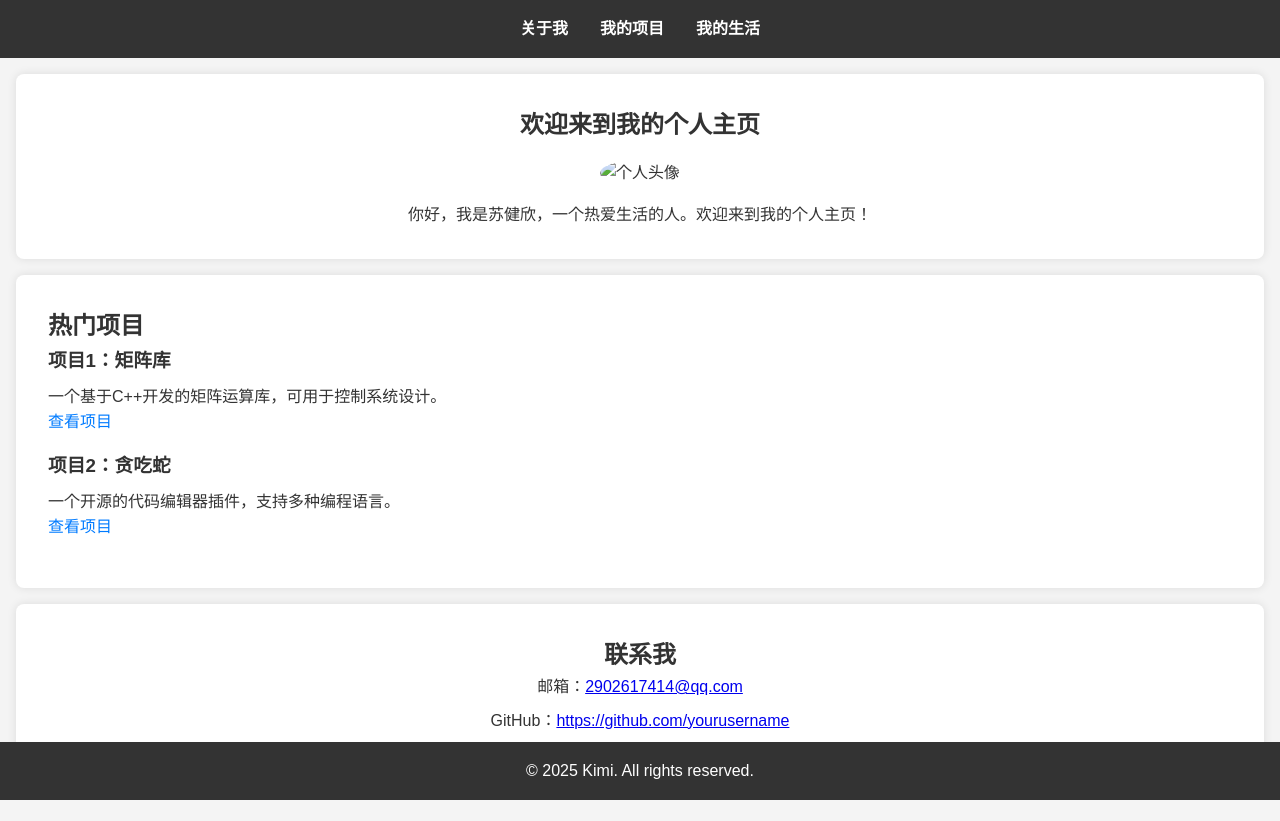
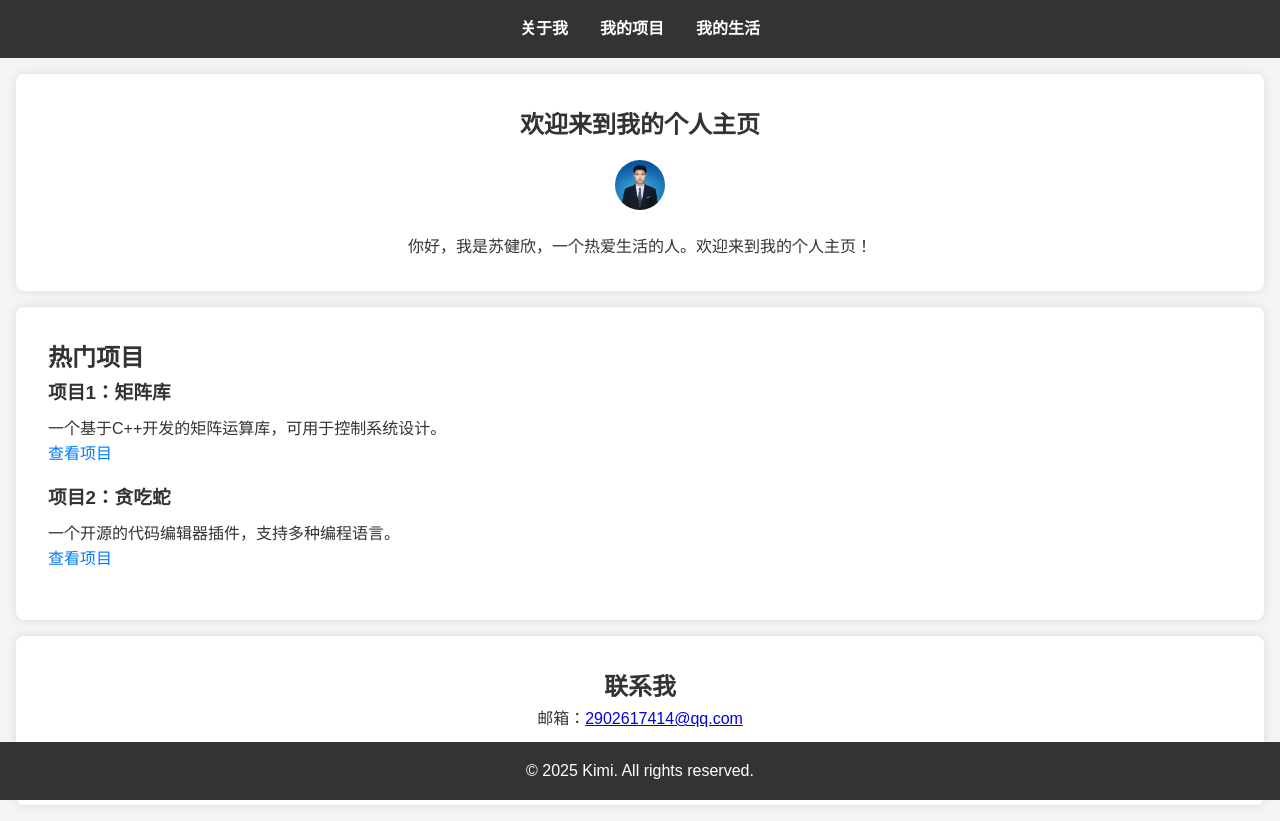
Before and after one commit to SJX-1/sjx-mypage.github.io, a plain HTML site: page index.html in a window 1280 px wide. Before the commit the page ends 800 px from the top, so only its background shows below. Drawn offline with Linux system fonts and the light colour scheme.

Commit message:
Update index.html

```diff
--- a/index.html
+++ b/index.html
@@ -21,7 +21,7 @@
     <!-- 个人信息区域 -->
     <section id="about" class="about">
         <h1>欢迎来到我的个人主页</h1>
-        <img src="./photos/证件照.jpg" alt="个人头像" class="profile-img">
+        <img src="./my-folder/证件照.jpg" alt="个人头像" class="profile-img">
         <p>你好，我是苏健欣，一个热爱生活的人。欢迎来到我的个人主页！</p>
     </section>
 
```
